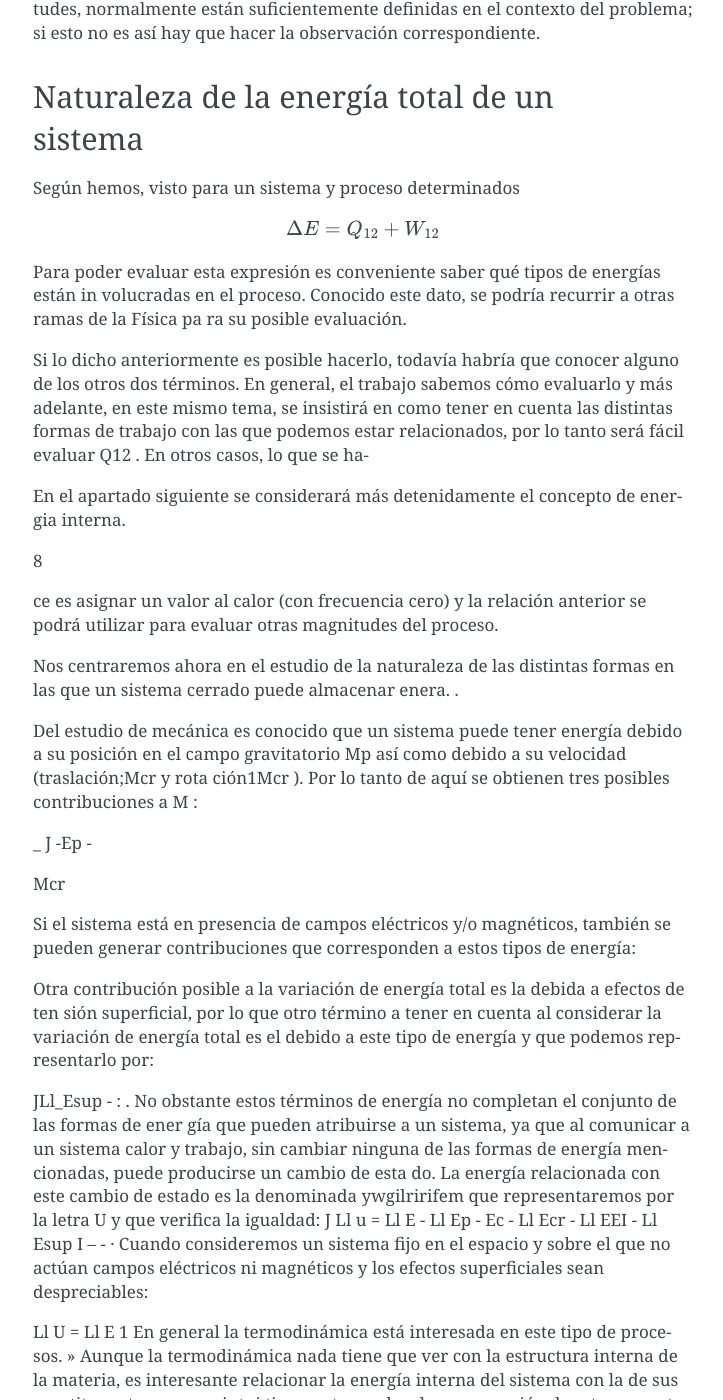
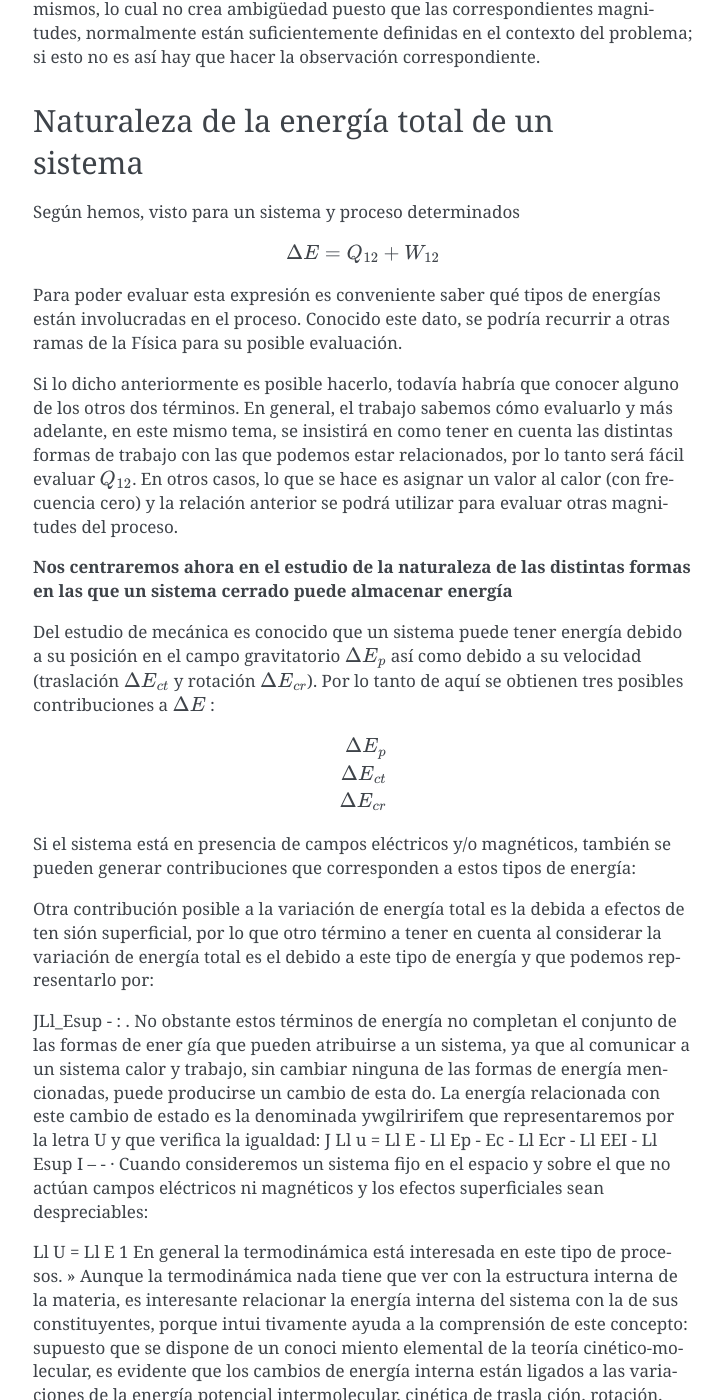
Before and after one commit to mantielero/termodinamica, a Sphinx documentation site: the page built from source/primer_principio_primer_principio.rst, in a window 1280 px wide and 1400 px high, scrolled down 5133 px. Shown: the whole window, without its empty margins (387-1110 px from the left). Built offline with Sphinx 7.4.7, drawn with Linux system fonts in a browser that asks for light colours; pages that are not in the unit, such as notebooks, are missing from menus; some of the changed text lies outside the part shown.

Commit message:
Update primer_principio_primer_principio.rst

```diff
--- a/source/primer_principio_primer_principio.rst
+++ b/source/primer_principio_primer_principio.rst
@@ -134,7 +134,7 @@ Es conveniente volver a insistir en que tanto *Q* como *W* nos indican interacci
 
 .. note::
 
-   (2) Primera ley de la termodinámica. Postulado de estado
+   (2) En el apartado siguiente se considerará más detenidamente el concepto de energia interna.
 
 En el estudio de sistemas cerrados es conveniente hacer referencia a valores de las magnitudes correspondientes a la unidad de masa del sistema, cuando este sea el caso se utili­ zarán como símbolos de las magnitudes consideradas:
 
@@ -157,30 +157,20 @@ Según hemos, visto para un sistema y proceso determinados
    \Delta E = Q_{12}  + W_{12}
 
 
-Para poder evaluar esta expresión es conveniente saber qué tipos de energías están in­ volucradas en el proceso. Conocido este dato, se podría recurrir a otras ramas de la Física pa­ ra su posible evaluación.
+Para poder evaluar esta expresión es conveniente saber qué tipos de energías están involucradas en el proceso. Conocido este dato, se podría recurrir a otras ramas de la Física para su posible evaluación.
 
-Si lo dicho anteriormente es posible hacerlo, todavía habría que conocer alguno de los otros dos términos.  En general, el trabajo sabemos cómo evaluarlo y más adelante, en este mismo tema, se insistirá en como tener en cuenta las distintas formas de trabajo con las que podemos estar relacionados, por lo tanto será fácil evaluar Q12   .  En otros casos, lo que se ha-
+Si lo dicho anteriormente es posible hacerlo, todavía habría que conocer alguno de los otros dos términos.  En general, el trabajo sabemos cómo evaluarlo y más adelante, en este mismo tema, se insistirá en como tener en cuenta las distintas formas de trabajo con las que podemos estar relacionados, por lo tanto será fácil evaluar :math:`Q_{12}`.  En otros casos, lo que se hace es asignar un valor al calor (con frecuencia cero) y la relación anterior se podrá utilizar para evaluar otras magnitudes del proceso.
 
 
+**Nos centraremos ahora en el estudio de la naturaleza de las distintas formas en las que un sistema cerrado puede almacenar energía**
 
-En el apartado siguiente se considerará más detenidamente el concepto de energia interna.
+Del estudio de mecánica es conocido que un sistema puede tener energía debido a su posición en el campo gravitatorio :math:`\Delta E_p` así como debido a su velocidad (traslación :math:`\Delta E_{ct}`  y rotación :math:`\Delta E_{cr}`). Por lo tanto de aquí se obtienen tres posibles contribuciones a :math:`\Delta E` :
 
-8
+.. math::
 
-
-
-
-ce es asignar un valor al calor (con frecuencia cero) y la relación anterior se podrá utilizar para evaluar otras magnitudes del proceso.
-
-
-Nos centraremos ahora en el estudio de la naturaleza de las distintas formas en las que un sistema cerrado puede almacenar  enera. .
-
-Del estudio de mecánica es conocido que un sistema puede tener energía debido a su posición en el campo gravitatorio Mp así como debido a su velocidad (traslación;Mcr y rota­ ción1Mcr ). Por lo tanto de aquí se obtienen tres posibles contribuciones a M :
-
-
-_ J	-Ep  -
-
-Mcr
+   \Delta E_p \\
+   \Delta E_{ct} \\
+   \Delta E_{cr}
 
 Si el sistema está en presencia de campos eléctricos y/o magnéticos, también se pueden generar contribuciones que corresponden a estos tipos de energía:
 
```
